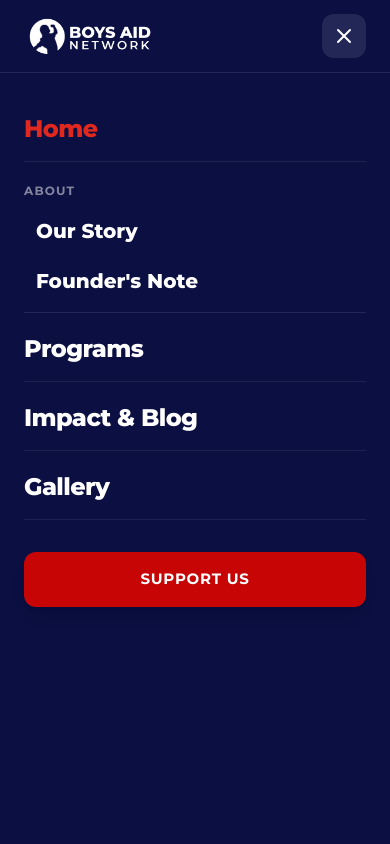
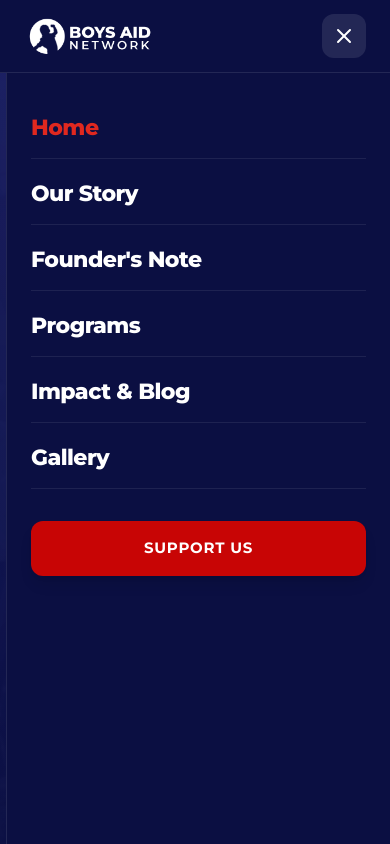
Before and after one commit to edgdmedia/boys-aid-network, a Next.js app: page / in a window 390 px wide. Both pictures are taken after a click on the button 344 px from the left and 36 px from the top of the page. Shown: the top 844 px of the page. Built offline with nearby package versions, Linux system fonts and the light colour scheme.

Commit message:
style: constrain mobile drawer width to max-w-sm on tablets, and flatten mobile navigation structure

```diff
--- a/src/components/Navbar.tsx
+++ b/src/components/Navbar.tsx
@@ -157,38 +157,22 @@ export default function Navbar() {
 
       {/* Mobile Drawer Overlay */}
       {mobileOpen && (
-        <div className="fixed inset-0 top-[73px] bottom-0 z-50 bg-navy-900 flex flex-col p-6 overflow-y-auto animate-ban-fade">
+        <div className="fixed inset-y-0 right-0 top-[73px] w-full max-w-sm z-50 bg-navy-900 flex flex-col p-6 overflow-y-auto border-l border-white/10 animate-ban-fade">
           <nav className="flex flex-col gap-1">
-            {navLinks.map((link) => {
-              if (link.submenu) {
-                return (
-                  <div key={link.label} className="border-b border-white/10 pb-2">
-                    <div className="font-display font-bold text-white/50 text-[12px] tracking-widest uppercase mt-4 mb-2">
-                      {link.label}
-                    </div>
-                    <div className="flex flex-col gap-1 pl-3">
-                      {link.submenu.map((sub) => (
-                        <Link
-                          key={sub.label}
-                          href={sub.href}
-                          className={`font-display font-extrabold text-[20px] py-2 transition-colors ${
-                            pathname === sub.href ? 'text-red-500' : 'text-white hover:text-red-500'
-                          }`}
-                        >
-                          {sub.label}
-                        </Link>
-                      ))}
-                    </div>
-                  </div>
-                );
-              }
-
+            {[
+              { label: 'Home', href: '/' },
+              { label: 'Our Story', href: '/about' },
+              { label: "Founder's Note", href: '/about/founders-note' },
+              { label: 'Programs', href: '/programs' },
+              { label: 'Impact & Blog', href: '/impact' },
+              { label: 'Gallery', href: '/gallery' },
+            ].map((link) => {
               const isActive = pathname === link.href;
               return (
                 <Link
                   key={link.label}
                   href={link.href}
-                  className={`font-display font-extrabold text-[24px] tracking-tight py-3.5 border-b border-white/8 transition-colors ${
+                  className={`font-display font-extrabold text-[22px] tracking-tight py-3.5 border-b border-white/8 transition-colors ${
                     isActive ? 'text-red-500' : 'text-white hover:text-red-500'
                   }`}
                 >
```
